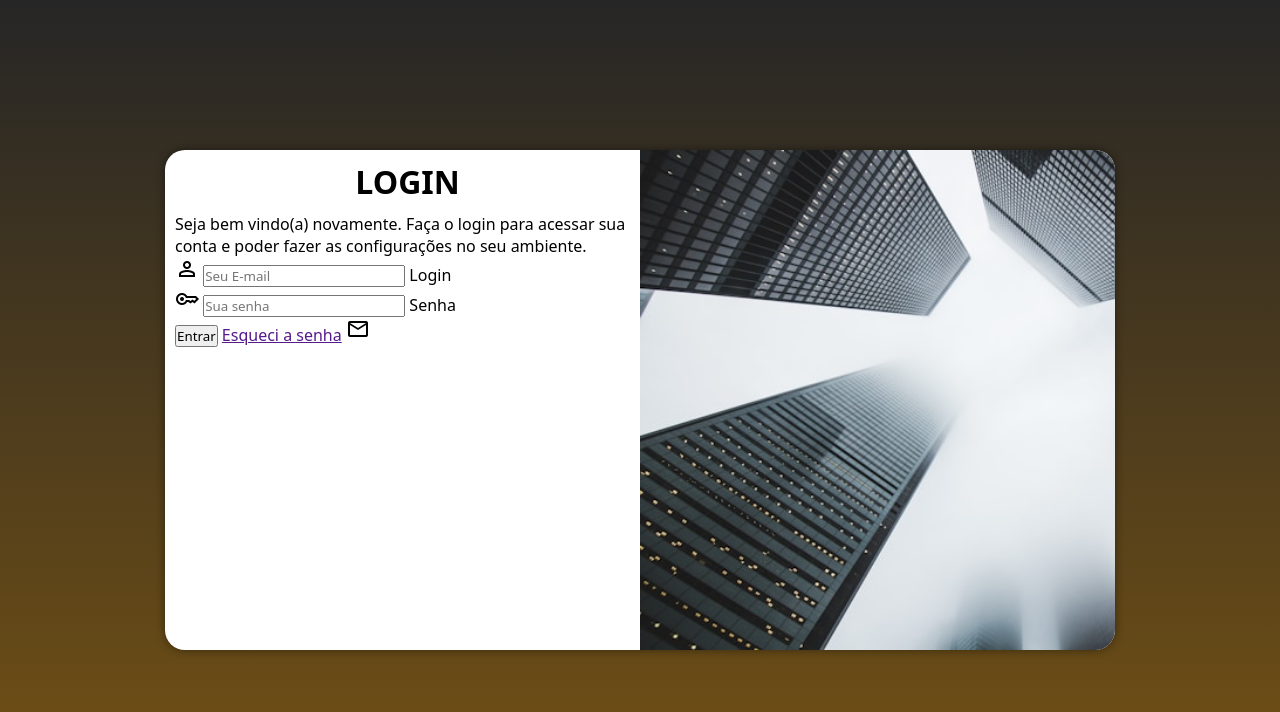
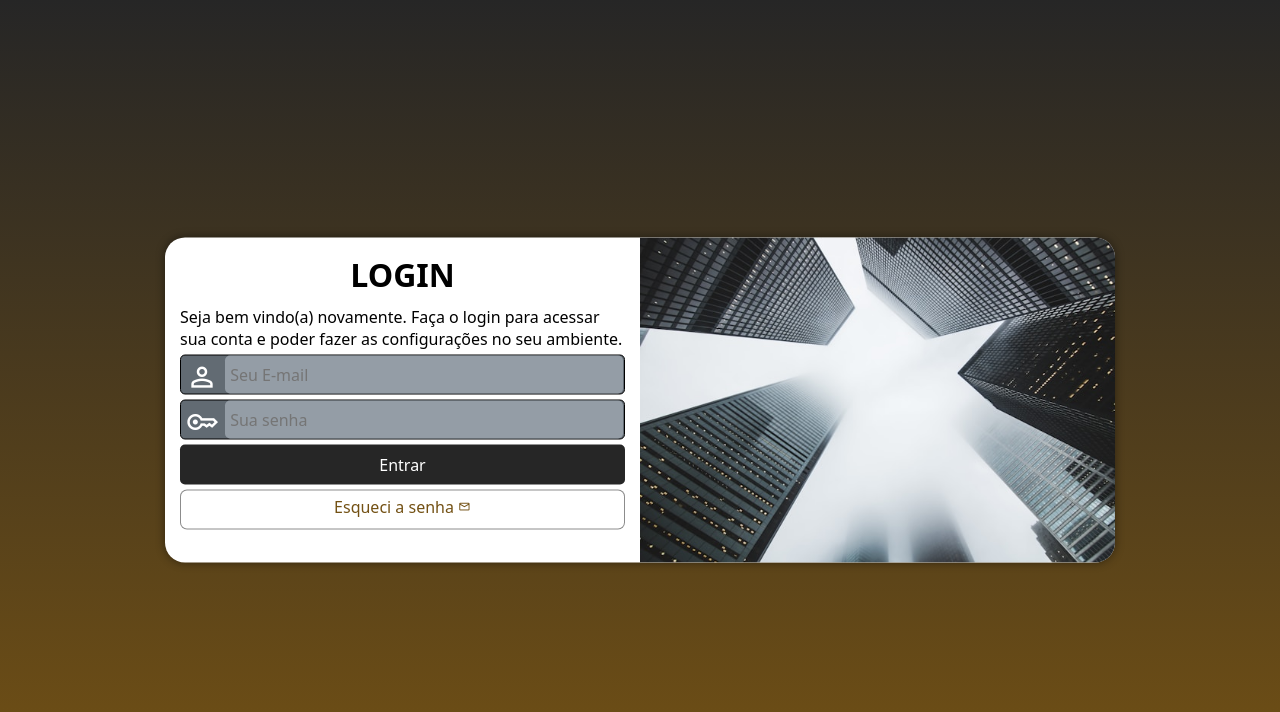
Before and after one commit to GabrielWelkerS/Tela-de-login, a plain HTML site: page index.html in a window 1280 px wide. Drawn offline with nearby package versions, Linux system fonts and the light colour scheme.

Commit message:
Atualização.
Termino de projeto.

```diff
--- a/estilos/media-query.css
+++ b/estilos/media-query.css
@@ -8,6 +8,7 @@
 
     section#login {
         width: 80vw;
+        height: 345px;
     }
     section#login > div#imagem {
         float: left;
@@ -29,13 +30,14 @@
 
     section#login {
         width: 950px;
+        height: 325px;
     }
     section#login > div#imagem {
         float: right;
         width: 50%;
         height: 100%;
     }
-    section#login > div#fomrmulario {
+    section#login > div#formulario {
         float: right;
         width: 50%;
     }
@@ -46,5 +48,6 @@
 
     div#fomulario > p {
         font-size: 1.2em;
+        margin: 20px 0px;
     }
 }
--- a/estilos/style.css
+++ b/estilos/style.css
@@ -23,8 +23,8 @@ main {
 /* Tela login */
 section#login {
     background-color: white;
-    width: 250px;
-    height: 500px;
+    width: 350px;
+    height: 600px;
     border-radius: 20px;
     position: absolute;
     top: 50%;
@@ -47,7 +47,7 @@ section#login > div#imagem {
 
 section#login > div#formulario {
     display: block;
-    padding: 10px;
+    padding: 15px;
 }
 
 div#formulario > h1 {
@@ -58,3 +58,76 @@ div#formulario > h1 {
 div#fomulario > p {
     font-size: 0.8em;
 }
+
+/*Aplicando estilo ao formulário de login*/
+form > input[type=submit]{
+   display: block;
+   font-size: 1em;
+   width: 100%;
+   height: 40px;
+   background-color: #262626;
+   color: white;
+   border: none;
+   border-radius: 5px;
+   cursor: pointer;
+}
+
+form > input[type=submit]:hover{
+    background-color: #BFA87E;
+}
+
+form > a.botao {
+    display: block;
+    text-align: center;
+    font-size: 1em;
+    width: 100%;
+    height: 40px;
+    padding-top: 5px;
+    margin-top: 5px;
+    background-color: white;
+    color: #735114;
+    border: 1px solid rgba(0, 0, 0, 0.450);
+    border-radius: 7px;
+    text-decoration: none;
+}
+
+form > a.botao > span {
+    font-size: 0.8em;
+}
+
+form > div.campo {
+    background-color: #626B73;
+    display: block;
+    border: 1px solid;
+    width: 100%;
+    height: 40px;
+    border-radius: 5px;
+    margin: 5px 0px;
+}
+
+div.campo > label {
+    display: none;
+}
+
+div.campo > span {
+    font-size: 2em;
+    width: 40px;
+    padding: 5px;
+    color: white;
+}
+
+div.campo > input {
+    background-color: #949DA6;
+    font-size: 1em;
+    width: calc(100% - 45px);
+    height: 100%;
+    border: 0px;
+    border-radius: 5px;
+    padding: 5px;
+    transform: translateY(-12px)
+}
+
+div.campo > input:focus-within {
+    background-color: white;
+    border: none;
+}
--- a/index.html
+++ b/index.html
@@ -24,19 +24,14 @@
 
                     <div class="campo">
                         <span class="material-symbols-outlined">person</span>
-                        <input type="email" name="login" id="ilogin" placeholder="Seu E-mail" autocomplete="email" required maxlength="30">
-                        <label for="ilogin">Login</label>
+                        <input type="email" name="login" id="ilogin" placeholder="Seu E-mail" autocomplete="email" required maxlength="30"><label for="ilogin">Login</label>
                     </div>
                     <div class="campo">
                         <span class="material-symbols-outlined">key</span>
-                        <input type="password" name="senha" id="isenha" placeholder="Sua senha" autocomplete="current-password" required minlength="8" maxlength="20">
-                        <label for="isenha">Senha</label>
+                        <input type="password" name="senha" id="isenha" placeholder="Sua senha" autocomplete="current-password" required minlength="8" maxlength="20"><label for="isenha">Senha</label>
                     </div>
-                    <div>
                         <input type="submit" value="Entrar">
-                        <a href="">Esqueci a senha</a>
-                        <span class="material-symbols-outlined">mail</span>
-                    </div>
+                        <a href="" class="botao">Esqueci a senha <span class="material-symbols-outlined">mail</span></a>
                 </form>
             </div>
         </section>
```
Lines whose indentation alone changed are shown as unchanged.
